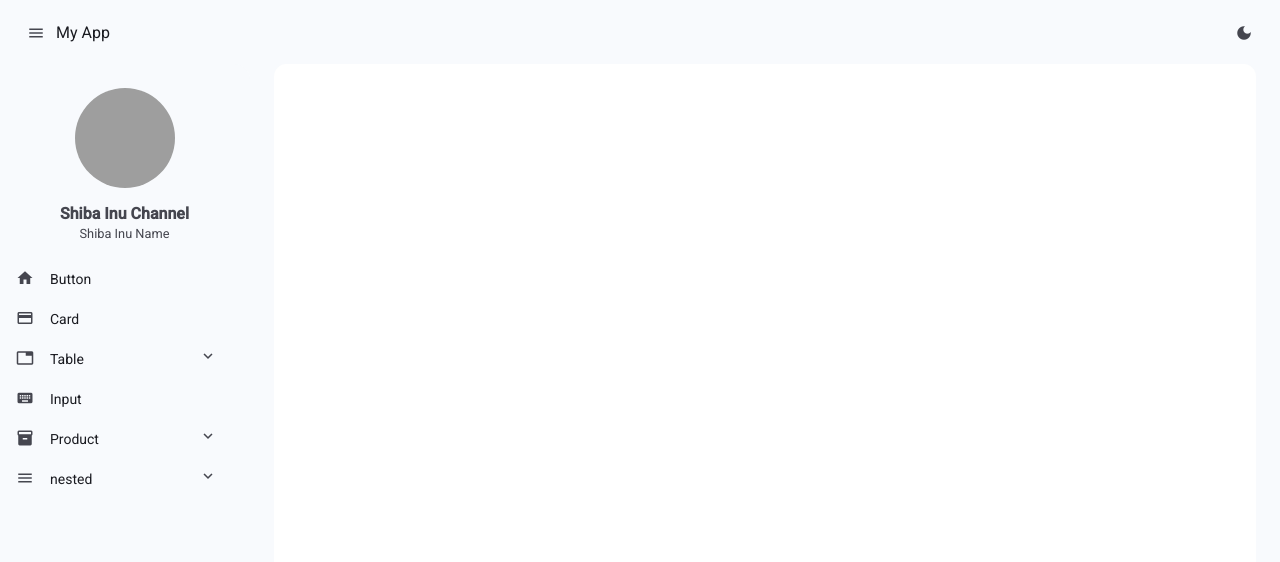
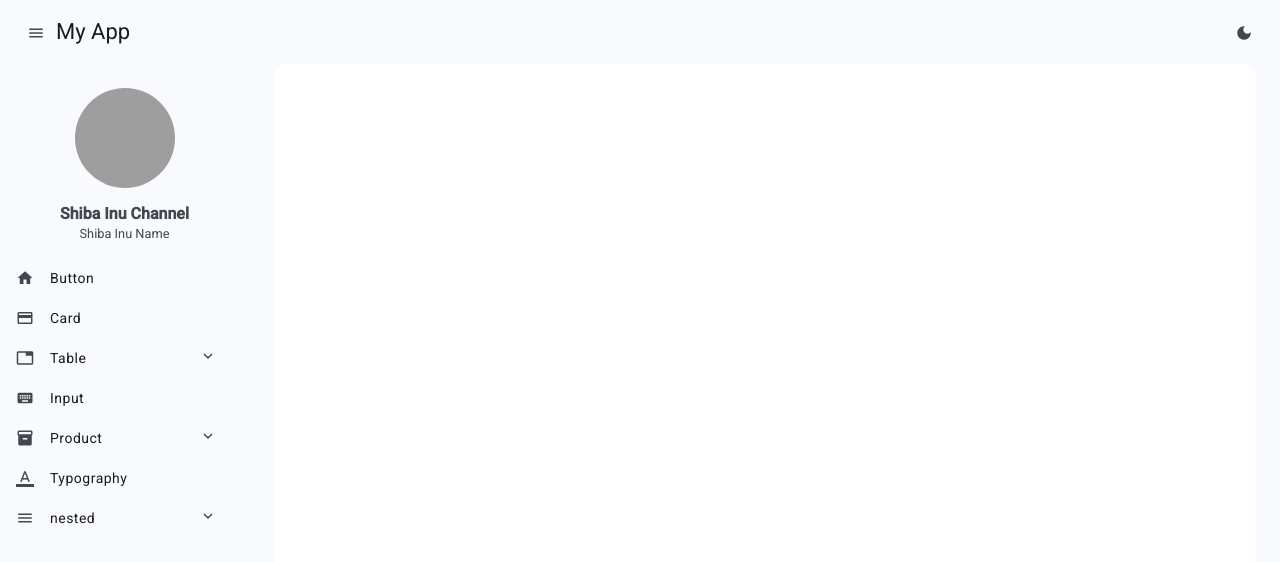
Before and after one commit to MBASSS-CODE/MbaSSS-Theme-Material-3, an Angular app: page /sidenav in a window 1280 px wide. Shown: the top 562 px of the page. Built offline with nearby package versions, Linux system fonts and the light colour scheme; grey boxes are pictures that could not be loaded.

Commit message:
typography

```diff
--- a/angular.json
+++ b/angular.json
@@ -35,6 +35,7 @@
               "src/styles.scss",
               "public/scss/theme/dark.scss",
               "public/scss/theme/light.scss",
+              "public/scss/theme/typography.scss",
               "public/scss/grid/bootstrap-grid.min.css"
             ],
             "scripts": []
--- /dev/null
+++ b/public/scss/theme/typography.scss
@@ -0,0 +1,95 @@
+:root,
+:host {
+  --sys-body-large: 400 1rem / 1.5rem Roboto, sans-serif;
+  --sys-body-large-font: Roboto, sans-serif;
+  --sys-body-large-line-height: 1.5rem;
+  --sys-body-large-size: 1rem;
+  --sys-body-large-tracking: 0.031rem;
+  --sys-body-large-weight: 400;
+  --sys-body-medium: 400 0.875rem / 1.25rem Roboto, sans-serif;
+  --sys-body-medium-font: Roboto, sans-serif;
+  --sys-body-medium-line-height: 1.25rem;
+  --sys-body-medium-size: 0.875rem;
+  --sys-body-medium-tracking: 0.016rem;
+  --sys-body-medium-weight: 400;
+  --sys-body-small: 400 0.75rem / 1rem Roboto, sans-serif;
+  --sys-body-small-font: Roboto, sans-serif;
+  --sys-body-small-line-height: 1rem;
+  --sys-body-small-size: 0.75rem;
+  --sys-body-small-tracking: 0.025rem;
+  --sys-body-small-weight: 400;
+  --sys-display-large: 400 3.562rem / 4rem Roboto, sans-serif;
+  --sys-display-large-font: Roboto, sans-serif;
+  --sys-display-large-line-height: 4rem;
+  --sys-display-large-size: 3.562rem;
+  --sys-display-large-tracking: -0.016rem;
+  --sys-display-large-weight: 400;
+  --sys-display-medium: 400 2.812rem / 3.25rem Roboto, sans-serif;
+  --sys-display-medium-font: Roboto, sans-serif;
+  --sys-display-medium-line-height: 3.25rem;
+  --sys-display-medium-size: 2.812rem;
+  --sys-display-medium-tracking: 0rem;
+  --sys-display-medium-weight: 400;
+  --sys-display-small: 400 2.25rem / 2.75rem Roboto, sans-serif;
+  --sys-display-small-font: Roboto, sans-serif;
+  --sys-display-small-line-height: 2.75rem;
+  --sys-display-small-size: 2.25rem;
+  --sys-display-small-tracking: 0rem;
+  --sys-display-small-weight: 400;
+  --sys-headline-large: 400 2rem / 2.5rem Roboto, sans-serif;
+  --sys-headline-large-font: Roboto, sans-serif;
+  --sys-headline-large-line-height: 2.5rem;
+  --sys-headline-large-size: 2rem;
+  --sys-headline-large-tracking: 0rem;
+  --sys-headline-large-weight: 400;
+  --sys-headline-medium: 400 1.75rem / 2.25rem Roboto, sans-serif;
+  --sys-headline-medium-font: Roboto, sans-serif;
+  --sys-headline-medium-line-height: 2.25rem;
+  --sys-headline-medium-size: 1.75rem;
+  --sys-headline-medium-tracking: 0rem;
+  --sys-headline-medium-weight: 400;
+  --sys-headline-small: 400 1.5rem / 2rem Roboto, sans-serif;
+  --sys-headline-small-font: Roboto, sans-serif;
+  --sys-headline-small-line-height: 2rem;
+  --sys-headline-small-size: 1.5rem;
+  --sys-headline-small-tracking: 0rem;
+  --sys-headline-small-weight: 400;
+  --sys-label-large: 500 0.875rem / 1.25rem Roboto, sans-serif;
+  --sys-label-large-font: Roboto, sans-serif;
+  --sys-label-large-line-height: 1.25rem;
+  --sys-label-large-size: 0.875rem;
+  --sys-label-large-tracking: 0.006rem;
+  --sys-label-large-weight: 500;
+  --sys-label-large-weight-prominent: 700;
+  --sys-label-medium: 500 0.75rem / 1rem Roboto, sans-serif;
+  --sys-label-medium-font: Roboto, sans-serif;
+  --sys-label-medium-line-height: 1rem;
+  --sys-label-medium-size: 0.75rem;
+  --sys-label-medium-tracking: 0.031rem;
+  --sys-label-medium-weight: 500;
+  --sys-label-medium-weight-prominent: 700;
+  --sys-label-small: 500 0.688rem / 1rem Roboto, sans-serif;
+  --sys-label-small-font: Roboto, sans-serif;
+  --sys-label-small-line-height: 1rem;
+  --sys-label-small-size: 0.688rem;
+  --sys-label-small-tracking: 0.031rem;
+  --sys-label-small-weight: 500;
+  --sys-title-large: 400 1.375rem / 1.75rem Roboto, sans-serif;
+  --sys-title-large-font: Roboto, sans-serif;
+  --sys-title-large-line-height: 1.75rem;
+  --sys-title-large-size: 1.375rem;
+  --sys-title-large-tracking: 0rem;
+  --sys-title-large-weight: 400;
+  --sys-title-medium: 500 1rem / 1.5rem Roboto, sans-serif;
+  --sys-title-medium-font: Roboto, sans-serif;
+  --sys-title-medium-line-height: 1.5rem;
+  --sys-title-medium-size: 1rem;
+  --sys-title-medium-tracking: 0.009rem;
+  --sys-title-medium-weight: 500;
+  --sys-title-small: 500 0.875rem / 1.25rem Roboto, sans-serif;
+  --sys-title-small-font: Roboto, sans-serif;
+  --sys-title-small-line-height: 1.25rem;
+  --sys-title-small-size: 0.875rem;
+  --sys-title-small-tracking: 0.006rem;
+  --sys-title-small-weight: 500;
+}
--- a/src/app/app.routes.ts
+++ b/src/app/app.routes.ts
@@ -30,6 +30,10 @@ export const routes: Routes = [
       {
         path: 'data-product/:id/show',
         loadComponent: () => import('./features/data/product/detail-product/detail-product.component')
+      },
+      {
+        path: 'typography',
+        loadComponent: () => import('./features/typography/typography.component')
       }
     ]
   },
--- /dev/null
+++ b/src/app/features/typography/data.ts
@@ -0,0 +1,83 @@
+export interface Typography {
+  title: string
+  css: string
+  level: string
+}
+
+export const typographyData: Typography[] = [
+  {
+    title: '.mat-display-large',
+    css: 'mat-display-large',
+    level: 'display-large'
+  },
+  {
+    title: '.mat-display-medium',
+    css: 'mat-display-medium',
+    level: 'display-medium'
+  },
+  {
+    title: '.mat-display-small',
+    css: 'mat-display-small',
+    level: 'display-small'
+  },
+  {
+    title: '.mat-headline-large',
+    css: 'mat-headline-large',
+    level: 'headline-large'
+  },
+  {
+    title: '.mat-headline-medium',
+    css: 'mat-headline-medium',
+    level: 'headline-medium'
+  },
+  {
+    title: '.mat-headline-small',
+    css: 'mat-headline-small',
+    level: 'headline-small'
+  },
+  {
+    title: '.mat-title-large',
+    css: 'mat-title-large',
+    level: 'title-large'
+  },
+  {
+    title: '.mat-title-medium',
+    css: 'mat-title-medium',
+    level: 'title-medium'
+  },
+  {
+    title: '.mat-title-small',
+    css: 'mat-title-small',
+    level: 'title-small'
+  },
+  {
+    title: '.mat-body-large',
+    css: 'mat-body-large',
+    level: 'body-large'
+  },
+  {
+    title: '.mat-body-medium',
+    css: 'mat-body-medium',
+    level: 'body-medium'
+  },
+  {
+    title: '.mat-body-small',
+    css: 'mat-body-small',
+    level: 'body-small'
+  },
+  {
+    title: '.mat-label-large',
+    css: 'mat-label-large',
+    level: 'label-large'
+  },
+  {
+    title: '.mat-label-medium',
+    css: 'mat-label-medium',
+    level: 'label-medium'
+  },
+  {
+    title: '.mat-label-small',
+    css: 'mat-label-small',
+    level: 'label-small'
+  }
+];
--- /dev/null
+++ b/src/app/features/typography/typography.component.ts
@@ -0,0 +1,35 @@
+import { Component } from '@angular/core';
+import { typographyData } from './data';
+import { MatTableModule } from '@angular/material/table';
+
+@Component({
+  selector: 'app-typography',
+  standalone: true,
+  imports: [MatTableModule],
+  template: `
+    <h1 class="mat-display-large">Typography</h1>
+
+    <table mat-table [dataSource]="dataSource" class="mat-elevation-z8">
+      <ng-container matColumnDef="title">
+        <th mat-header-cell *matHeaderCellDef>Title</th>
+        <td mat-cell [class]="element.css" *matCellDef="let element">{{element.title}}</td>
+      </ng-container>
+      <ng-container matColumnDef="css">
+        <th mat-header-cell *matHeaderCellDef>CSS</th>
+        <td mat-cell *matCellDef="let element">{{element.css}}</td>
+      </ng-container>
+      <ng-container matColumnDef="level">
+        <th mat-header-cell *matHeaderCellDef>Typescale Level</th>
+        <td mat-cell *matCellDef="let element">{{element.level}}</td>
+      </ng-container>
+
+      <tr mat-header-row *matHeaderRowDef="displayedColumns"></tr>
+      <tr mat-row *matRowDef="let row; columns: displayedColumns;"></tr>
+    </table>
+  `,
+  styles: ``
+})
+export default class TypographyComponent {
+  displayedColumns: string[] = ['title', 'css', 'level'];
+  dataSource = typographyData;
+}
--- a/src/app/layout/menu-item.ts
+++ b/src/app/layout/menu-item.ts
@@ -51,6 +51,11 @@ export const menuItem: MenuItem[] = [
     ]
   },
   {
+    icon: 'format_color_text',
+    label: 'Typography',
+    route: 'sidenav/typography',
+  },
+  {
     icon: 'menu',
     label: 'nested',
     route: 'side-nav/page-nested',
--- a/src/app/layout/sidenav/navigation/navigation.component.ts
+++ b/src/app/layout/sidenav/navigation/navigation.component.ts
@@ -19,7 +19,7 @@ import { MenuItem } from '../../../models/menuItem-type';
         [width]="profileSizePicture()"
       >
       <div class="header-text" [class.hide-header-text]="sidenavCollapse()">
-        <h2>Shiba Inu Channel</h2>
+        <h2 class="mat-title-medium">Shiba Inu Channel</h2>
         <p>Shiba Inu Name</p>
       </div>
     </div>
```
